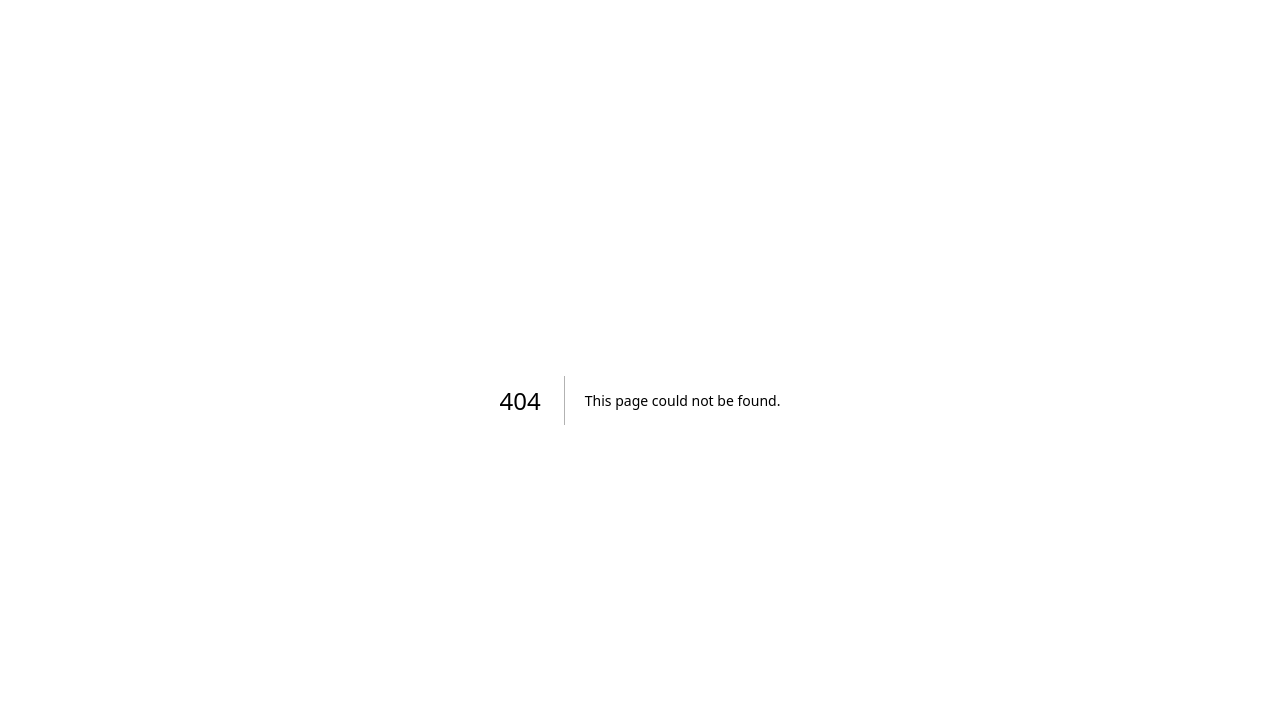
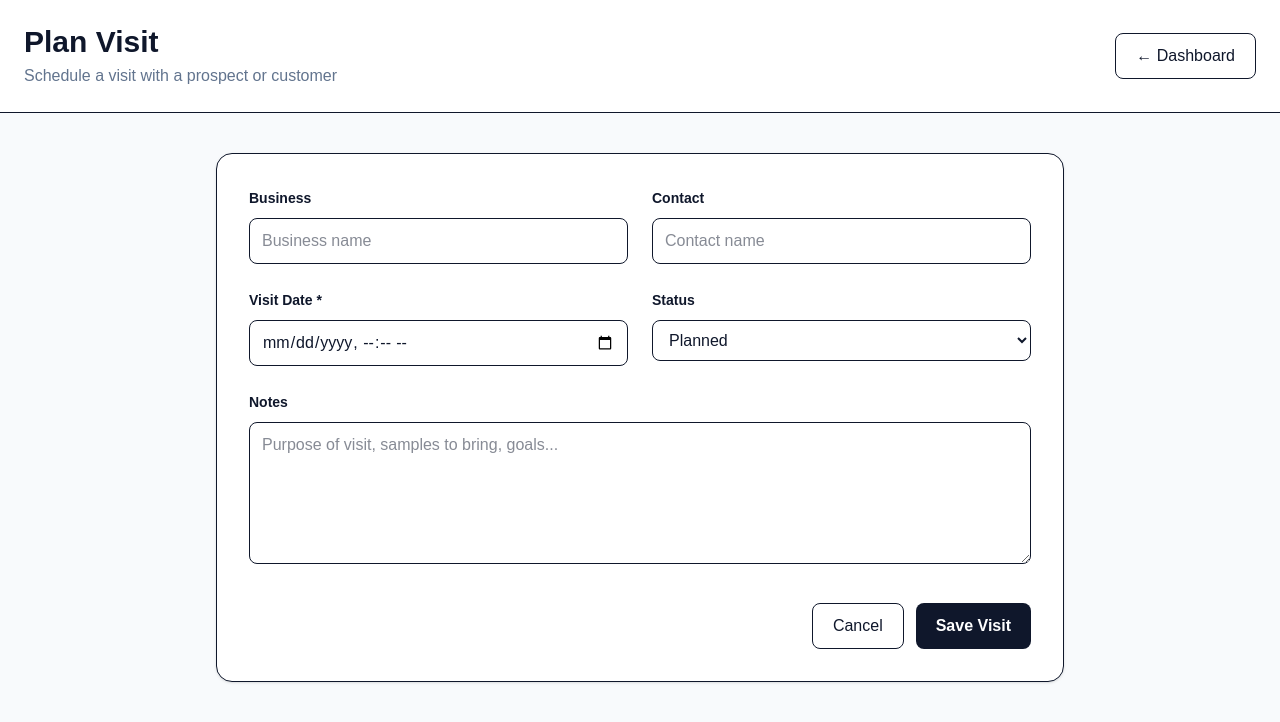
Before and after one commit to Jerry-Wendy/next-starter-template, a Next.js app: page /visits/new in a window 1280 px wide. Before the commit this address had no page. Shown: the top 722 px of the page. Built offline with nearby package versions, Linux system fonts and the light colour scheme.

Commit message:
Add Visit Planner form

```diff
--- /dev/null
+++ b/src/app/visits/new/actions.ts
@@ -0,0 +1,71 @@
+"use server";
+
+import { redirect } from "next/navigation";
+import { createClient } from "../../lib/supabase/server";
+
+export async function saveVisit(formData: FormData) {
+  const supabase = await createClient();
+
+  const {
+    data: { user },
+  } = await supabase.auth.getUser();
+
+  if (!user) {
+    redirect("/login");
+  }
+
+  const businessName = String(formData.get("business") || "").trim();
+  const contactName = String(formData.get("contact") || "").trim();
+  const visitDate = String(formData.get("visit_date") || "").trim();
+  const status = String(formData.get("status") || "Planned").trim();
+  const notes = String(formData.get("notes") || "").trim();
+
+  if (!visitDate) {
+    throw new Error("Visit date is required.");
+  }
+
+  let businessId: string | null = null;
+  let contactId: string | null = null;
+
+  if (businessName) {
+    const { data: business, error } = await supabase
+      .from("businesses")
+      .select("id")
+      .eq("name", businessName)
+      .maybeSingle();
+
+    if (error) {
+      throw new Error(`Could not find business: ${error.message}`);
+    }
+
+    businessId = business?.id ?? null;
+  }
+
+  if (contactName) {
+    const { data: contact, error } = await supabase
+      .from("contacts")
+      .select("id")
+      .eq("name", contactName)
+      .maybeSingle();
+
+    if (error) {
+      throw new Error(`Could not find contact: ${error.message}`);
+    }
+
+    contactId = contact?.id ?? null;
+  }
+
+  const { error } = await supabase.from("visits").insert({
+    business_id: businessId,
+    contact_id: contactId,
+    visit_date: visitDate,
+    status,
+    notes: notes || null,
+  });
+
+  if (error) {
+    throw new Error(`Could not save visit: ${error.message}`);
+  }
+
+  redirect("/");
+}
--- /dev/null
+++ b/src/app/visits/new/page.tsx
@@ -0,0 +1,103 @@
+import Link from "next/link";
+import { saveVisit } from "./actions";
+
+export default function NewVisitPage() {
+  return (
+    <main className="min-h-screen bg-slate-50 text-slate-900">
+      <header className="border-b bg-white">
+        <div className="mx-auto flex max-w-7xl items-center justify-between px-6 py-6">
+          <div>
+            <h1 className="text-3xl font-bold">Plan Visit</h1>
+            <p className="mt-1 text-slate-500">
+              Schedule a visit with a prospect or customer
+            </p>
+          </div>
+
+          <Link
+            href="/"
+            className="rounded-lg border px-5 py-2.5 font-medium"
+          >
+            ← Dashboard
+          </Link>
+        </div>
+      </header>
+
+      <section className="mx-auto max-w-4xl px-6 py-10">
+        <div className="rounded-2xl border bg-white p-8 shadow-sm">
+          <form action={saveVisit}>
+          <div className="grid gap-6 sm:grid-cols-2">
+            <label className="block">
+              <span className="text-sm font-semibold">Business</span>
+              <input
+                type="text"
+                name="business"
+                className="mt-2 w-full rounded-lg border px-3 py-2.5"
+                placeholder="Business name"
+              />
+            </label>
+
+            <label className="block">
+              <span className="text-sm font-semibold">Contact</span>
+              <input
+                type="text"
+                name="contact"
+                className="mt-2 w-full rounded-lg border px-3 py-2.5"
+                placeholder="Contact name"
+              />
+            </label>
+
+            <label className="block">
+              <span className="text-sm font-semibold">Visit Date *</span>
+              <input
+                type="datetime-local"
+                name="visit_date"
+                required
+                className="mt-2 w-full rounded-lg border px-3 py-2.5"
+              />
+            </label>
+
+            <label className="block">
+              <span className="text-sm font-semibold">Status</span>
+              <select
+                name="status"
+                defaultValue="Planned"
+                className="mt-2 w-full rounded-lg border px-3 py-2.5"
+              >
+                <option>Planned</option>
+                <option>Completed</option>
+                <option>Cancelled</option>
+              </select>
+            </label>
+
+            <label className="block sm:col-span-2">
+              <span className="text-sm font-semibold">Notes</span>
+              <textarea
+                name="notes"
+                rows={5}
+                className="mt-2 w-full rounded-lg border px-3 py-2.5"
+                placeholder="Purpose of visit, samples to bring, goals..."
+              />
+            </label>
+          </div>
+
+          <div className="mt-8 flex justify-end gap-3">
+            <Link
+              href="/"
+              className="rounded-lg border px-5 py-2.5 font-medium"
+            >
+              Cancel
+            </Link>
+
+            <button
+              type="submit"
+              className="rounded-lg bg-slate-900 px-5 py-2.5 font-semibold text-white"
+            >
+              Save Visit
+            </button>
+          </div>
+        </form>
+        </div>
+      </section>
+    </main>
+  );
+}
```
